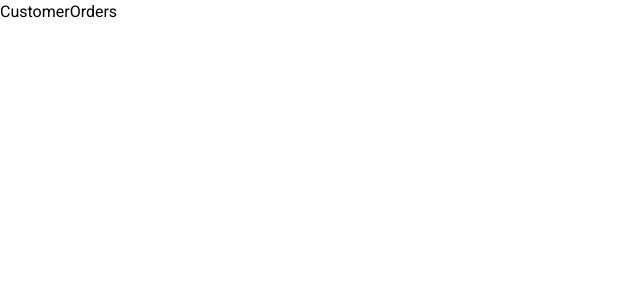
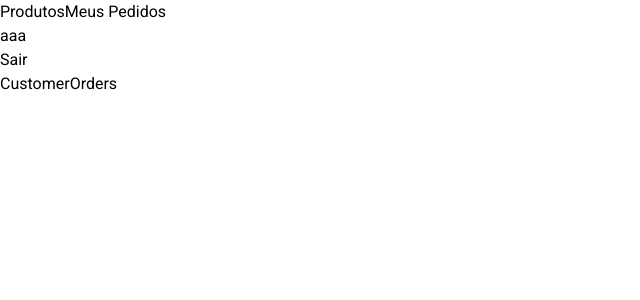
Before and after one commit to analuisams99/project-delivery-app, a React (Create React App) app in the folder front-end/: page /customer/orders in a window 1280 px wide. Shown: the top 300 px of the page, without its empty margins (0-640 px from the left). Built offline with nearby package versions, Linux system fonts and the light colour scheme.

Commit message:
construção: começando a tela de pedidos do usuario

```diff
--- a/front-end/src/pages/CustomerOrders/CustomerOrders.jsx
+++ b/front-end/src/pages/CustomerOrders/CustomerOrders.jsx
@@ -1,8 +1,25 @@
 import React from 'react';
+import Header from '../../components/Header';
+
+const handleClick = () => {
+  return console.log("role");
+};
 
 function CustomerOrders() {
+  const productsButton = {
+    name: 'Produtos',
+    testId: 'customer_products__element-navbar-link-products',
+    role: handleClick(),
+  };
+  const ordersButton = {
+    name: 'Meus Pedidos',
+    testId: 'customer_products__element-navbar-link-orders',
+    role: handleClick(),
+  };
+
   return (
     <div>
+      <Header buttons={ [productsButton, ordersButton] } userName="aaa" />
       <h1>CustomerOrders</h1>
     </div>
   );
```
